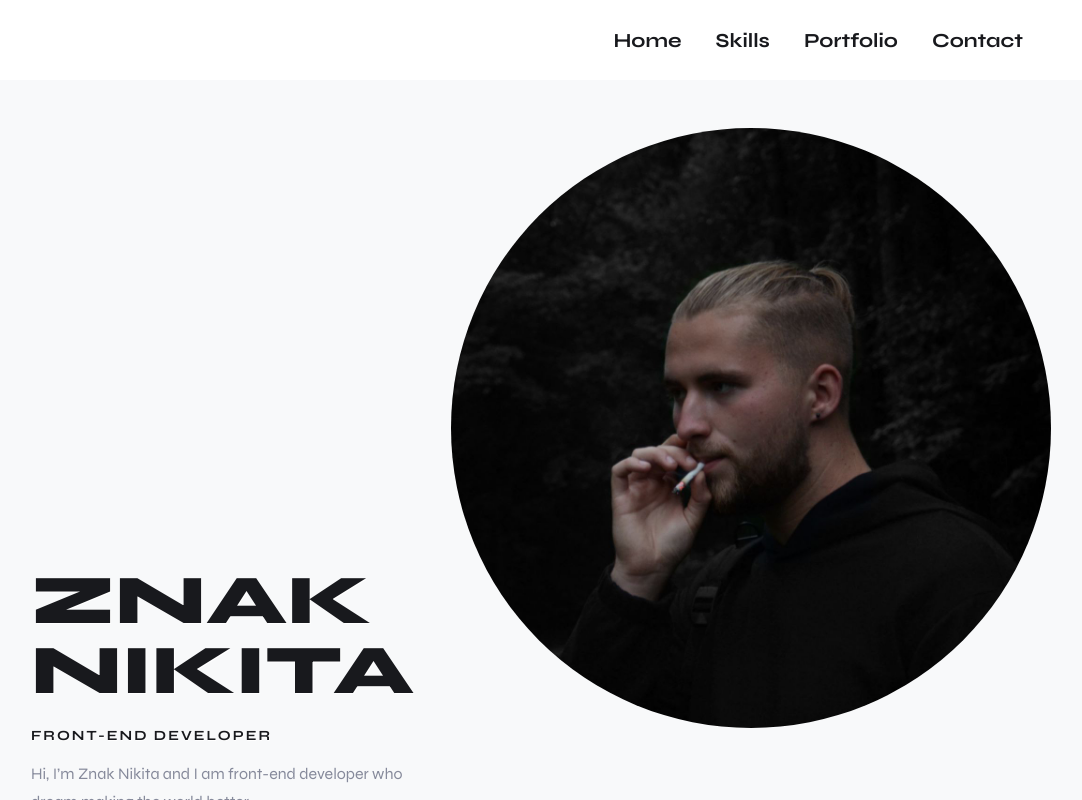
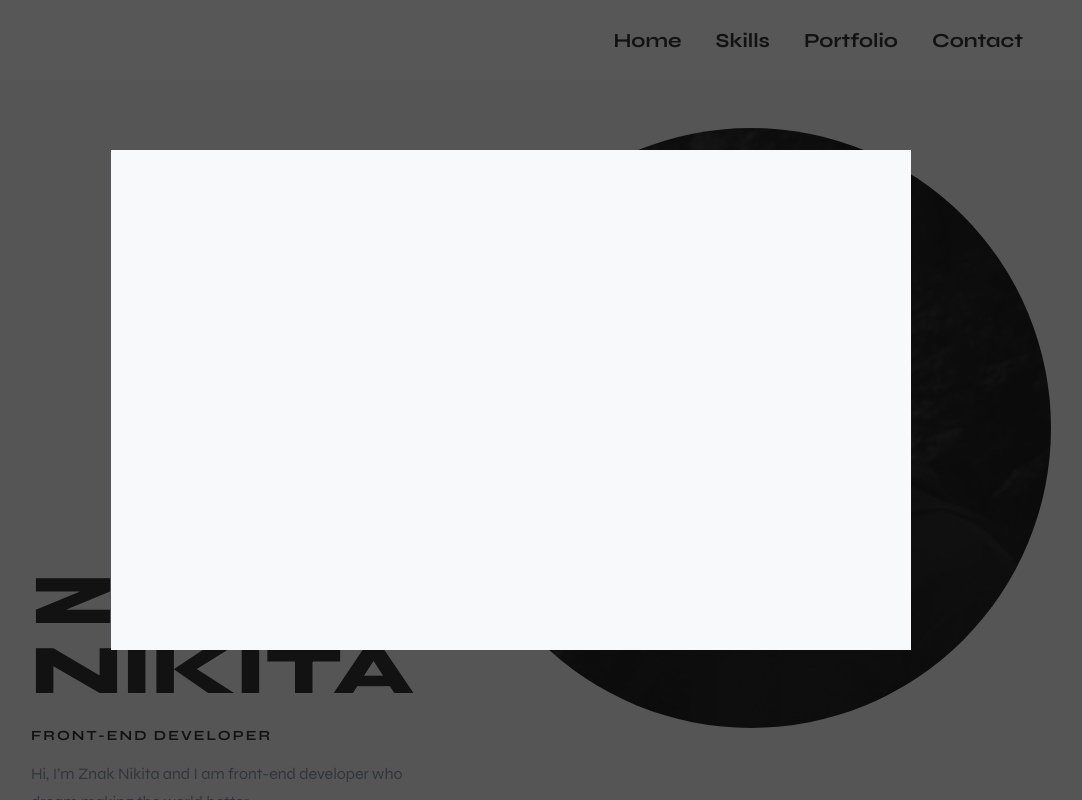
Before and after one commit to naugtymor/Portfolio, a React (Create React App) app: page / in a window 1280 px wide. Shown: the top 800 px of the page, without its empty margins (129-1211 px from the left). Built offline with nearby package versions, Linux system fonts and the light colour scheme.

Commit message:
modal block

```diff
--- a/src/App.js
+++ b/src/App.js
@@ -7,8 +7,13 @@ import DistantWork from "./DistantWork/DistantWork";
 import SkillsList from "./SkillsList/SkillsList";
 import Projects from "./Projects/Projects";
 import Footer from "./Footer/Footer";
+import Modal from "./Modal/Modal";
+import {useState} from "react";
+
 
 const App = () => {
+    const [modalActive, setModalActive] = useState(true);
+
     return (
         <div className="App">
             <Header/>
@@ -19,6 +24,7 @@ const App = () => {
             <Projects/>
             <SkillsList/>
             <Footer/>
+            <Modal active={modalActive} setActive={setModalActive}/>
         </div>
     );
 }
--- a/src/Main/Main.js
+++ b/src/Main/Main.js
@@ -13,7 +13,7 @@ const Main = () => {
                         <img src={avatar} alt={"avatar"}/>
                     </div>
                 </div>
-                <Fade >
+                <Fade>
                     <div className={style.text}>
                         <div className={style.textContainer}>
                             <h1>
--- /dev/null
+++ b/src/Modal/Modal.js
@@ -0,0 +1,14 @@
+import style from "./Modal.module.scss"
+
+const Modal = (props) => {
+    return (
+        <div className={style.modalBlock}>
+            <div className={style.background}></div>
+            <div className={style.modalContent}>
+
+            </div>
+        </div>
+    )
+}
+
+export default Modal;
--- /dev/null
+++ b/src/Modal/Modal.module.scss
@@ -0,0 +1,30 @@
+@import "../common/styles/sass/mixins";
+@import "../common/styles/sass/variables";
+
+.modalBlock {
+  height: 100%;
+  width: 100%;
+
+  background-color: rgba(0, 0, 0, 0.4);
+  position: fixed;
+  top: 0;
+  left: 0;
+
+  display: flex;
+  align-items: center;
+  justify-content: center;
+
+  .background {
+    width: 100%;
+    height: 100%;
+    background-color: rgba(22, 22, 22, 0.5);
+    position: fixed;
+  }
+
+  .modalContent {
+    width: 800px;
+    min-height: 500px;
+    background-color: $bgColor;
+    position: relative;
+  }
+}
```
